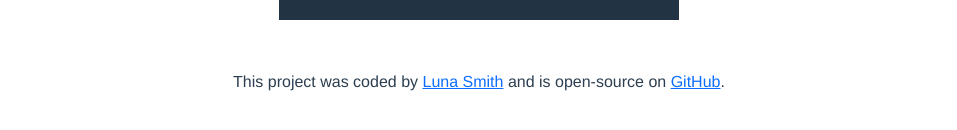
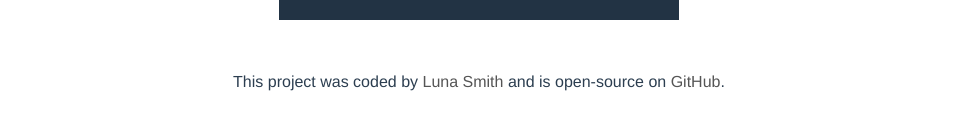
Before and after one commit to Lu-Smith/Vue_calculator, a Vue app in the folder vue-calculator/: page / in a window 1280 px wide. Shown: the part 576-706 px from the top of the page, without its empty margins (161-1118 px from the left). Built offline with nearby package versions, Linux system fonts and the light colour scheme.

Commit message:
Updated links style in FooterApp.vue

```diff
--- a/vue-calculator/src/components/FooterApp.vue
+++ b/vue-calculator/src/components/FooterApp.vue
@@ -1,12 +1,42 @@
 <template>
   <p>
     This project was coded by
-    <a href="https://www.lunasmithart.com/" target="_blank">Luna Smith</a> and
-    is open-source on
-    <a href="https://github.com/Lu-Smith/Vue_calculator" target="_blank"
+    <a href="https://www.lunasmithart.com/" target="_blank" class="cool-link"
+      >Luna Smith</a
+    >
+    and is open-source on
+    <a
+      href="https://github.com/Lu-Smith/Vue_calculator"
+      target="_blank"
+      class="cool-link"
       >GitHub</a
     >.
   </p>
 </template>
 <script></script>
-<style scoped></style>
+<style scoped>
+.cool-link {
+  position: relative;
+  text-decoration: none;
+  color: #555;
+  transition: all 0.3s ease;
+}
+
+.cool-link:before {
+  content: "";
+  position: absolute;
+  width: 100%;
+  height: 2px;
+  bottom: 0;
+  left: 0;
+  background-color: #3fb984;
+  visibility: hidden;
+  transform: scaleX(0);
+  transition: all 0.3s ease-in-out 0s;
+}
+
+.cool-link:hover:before {
+  visibility: visible;
+  transform: scaleX(1);
+}
+</style>
```
